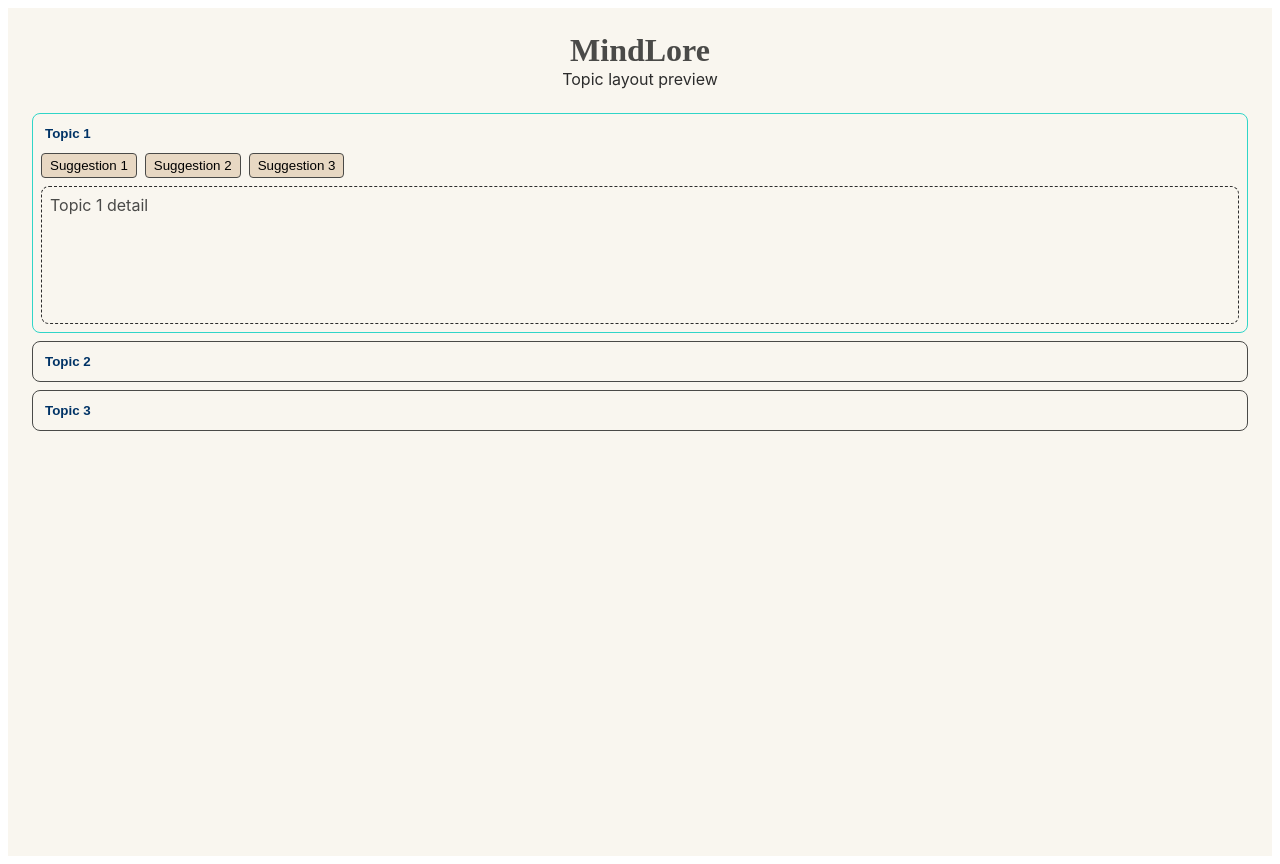
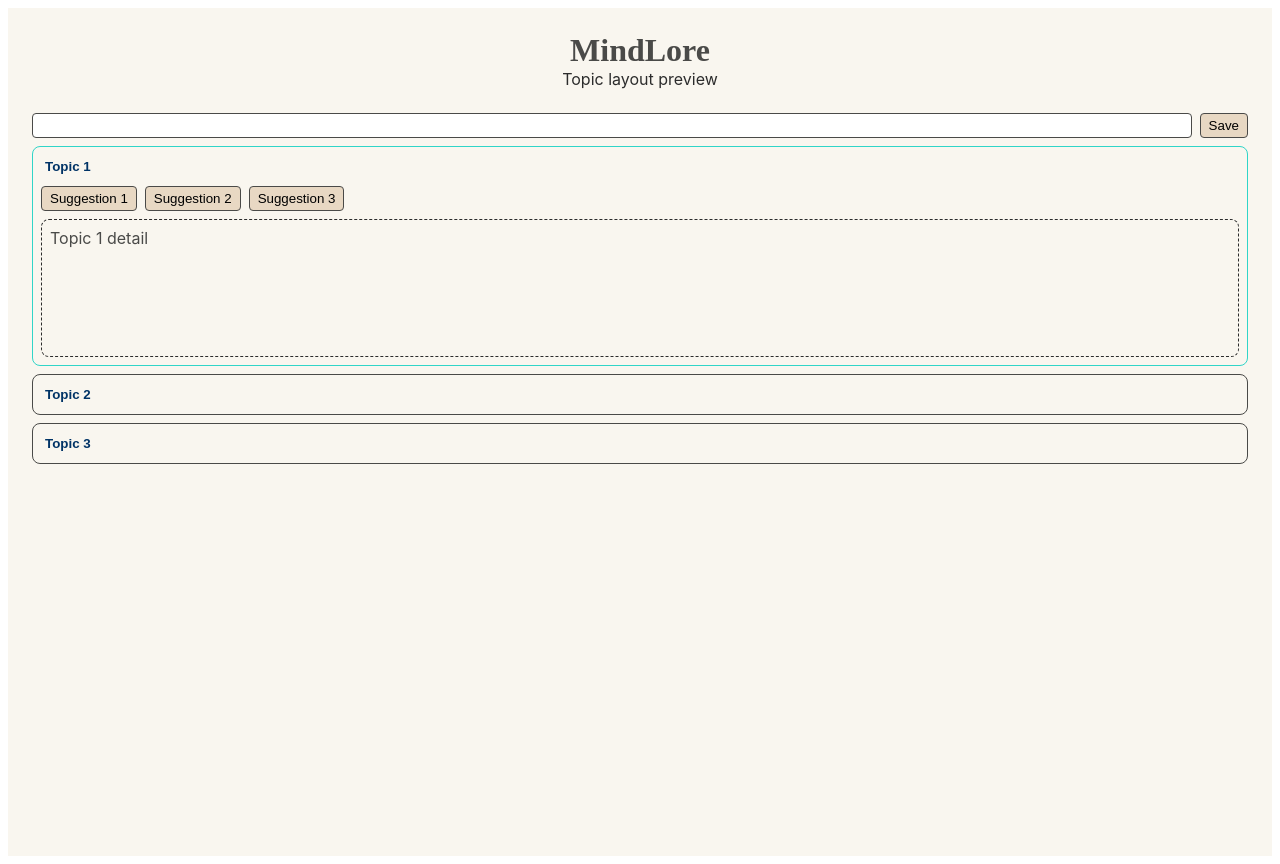
Before and after one commit to kat-obring/MindLore, a React (Vite) app in the folder frontend/: page / in a window 1280 px wide. Built offline with nearby package versions, Linux system fonts and the light colour scheme.

Commit message:
wiring up save functionality

```diff
--- a/frontend/src/TopicLayoutPreview.tsx
+++ b/frontend/src/TopicLayoutPreview.tsx
@@ -87,6 +87,28 @@ const detailPanelStyle = {
   backgroundColor: colors.ivory,
 } as const;
 
+const entryContainerStyle = {
+  display: "flex",
+  gap: spacing.sm,
+  alignItems: "center",
+  marginBottom: spacing.sm,
+} as const;
+
+const entryInputStyle = {
+  flex: 1,
+  padding: spacing.xs,
+  borderRadius: radius.sm,
+  border: `1px solid ${colors.charcoal}`,
+} as const;
+
+const entryButtonStyle = {
+  padding: `${spacing.xs} ${spacing.sm}`,
+  borderRadius: radius.sm,
+  border: `1px solid ${colors.charcoal}`,
+  backgroundColor: colors.champagne,
+  cursor: "pointer",
+} as const;
+
 type TopicLayoutPreviewProps = {
   topics?: Topic[];
 };
@@ -96,8 +118,40 @@ type TopicEntryProps = {
 };
 
 function TopicEntry({ onSubmit }: TopicEntryProps) {
-  void onSubmit;
-  return null;
+  const [value, setValue] = useState("");
+
+  const handleSubmit = () => {
+    const trimmed = value.trim();
+    if (!trimmed) {
+      return;
+    }
+    onSubmit?.(trimmed);
+    setValue("");
+  };
+
+  return (
+    <div style={entryContainerStyle}>
+      <input
+        aria-label="Topic"
+        value={value}
+        onChange={(event) => setValue(event.target.value)}
+        onKeyDown={(event) => {
+          if (event.key === "Enter") {
+            event.preventDefault();
+            handleSubmit();
+          }
+        }}
+        style={entryInputStyle}
+      />
+      <button
+        type="button"
+        onClick={handleSubmit}
+        style={entryButtonStyle}
+      >
+        Save
+      </button>
+    </div>
+  );
 }
 
 type TopicListProps = {
@@ -171,18 +225,32 @@ function TopicList({ topics, selectedId, onSelect }: TopicListProps) {
   );
 }
 
-function TopicLayoutPreview({ topics = defaultTopics }: TopicLayoutPreviewProps) {
-  if (topics.length === 0) {
+function TopicLayoutPreview({
+  topics: initialTopics = defaultTopics,
+}: TopicLayoutPreviewProps) {
+  const [topicItems, setTopicItems] = useState(initialTopics);
+  const [selectedId, setSelectedId] = useState(initialTopics[0]?.id);
+
+  if (topicItems.length === 0) {
     return null;
   }
 
-  const [selectedId, setSelectedId] = useState(topics[0]?.id);
+  const handleAddTopic = (title: string) => {
+    const newTopic: Topic = {
+      id: `topic-${Date.now()}`,
+      title,
+      detail: "",
+      suggestions: [],
+    };
+    setTopicItems((prev) => [newTopic, ...prev]);
+    setSelectedId(newTopic.id);
+  };
 
   return (
     <>
-      <TopicEntry onSubmit={() => {}} />
+      <TopicEntry onSubmit={handleAddTopic} />
       <TopicList
-        topics={topics}
+        topics={topicItems}
         selectedId={selectedId}
         onSelect={setSelectedId}
       />
```
Also changed, not shown: 1 other file (tests, documents, lock files or other folders).
